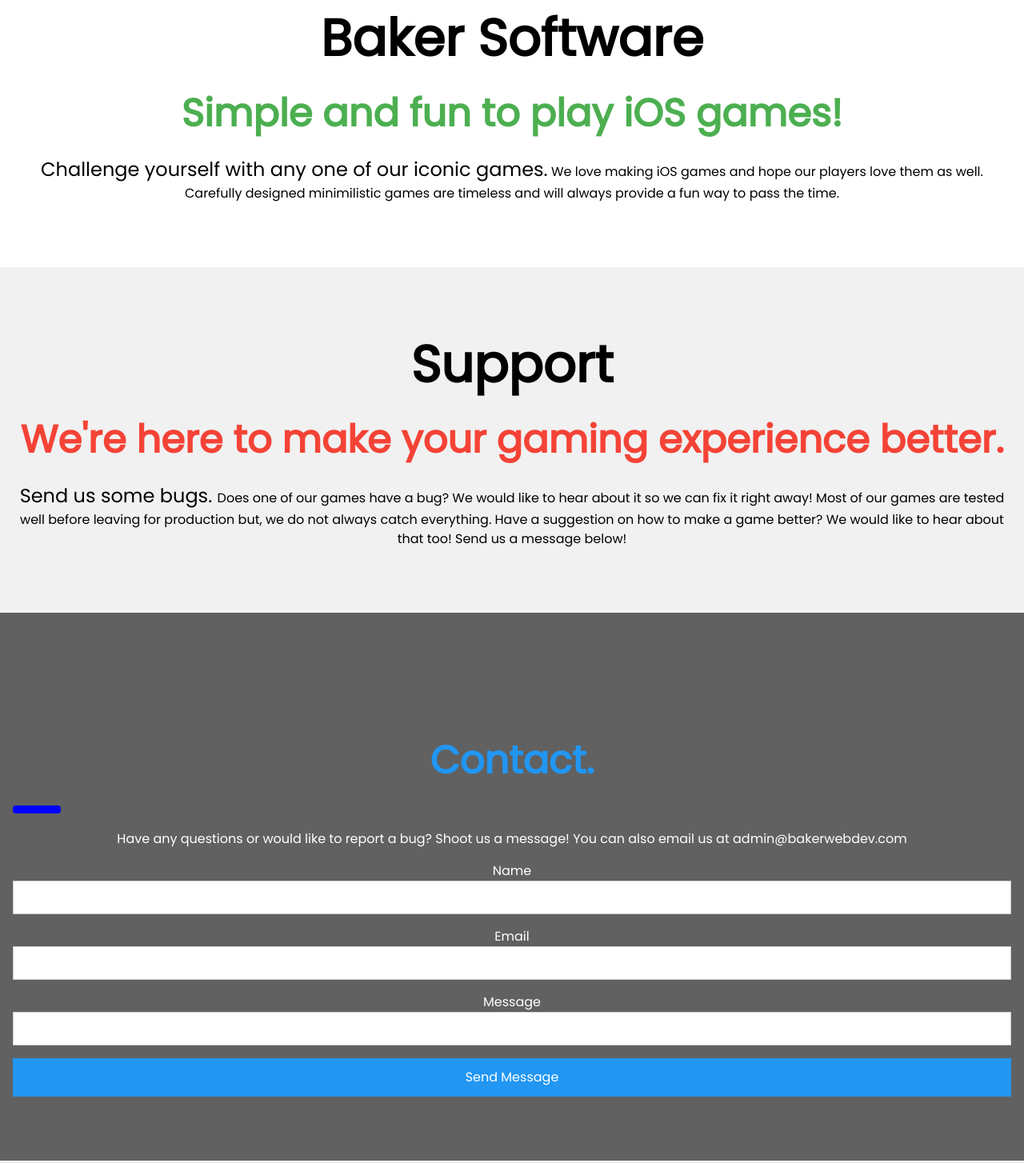
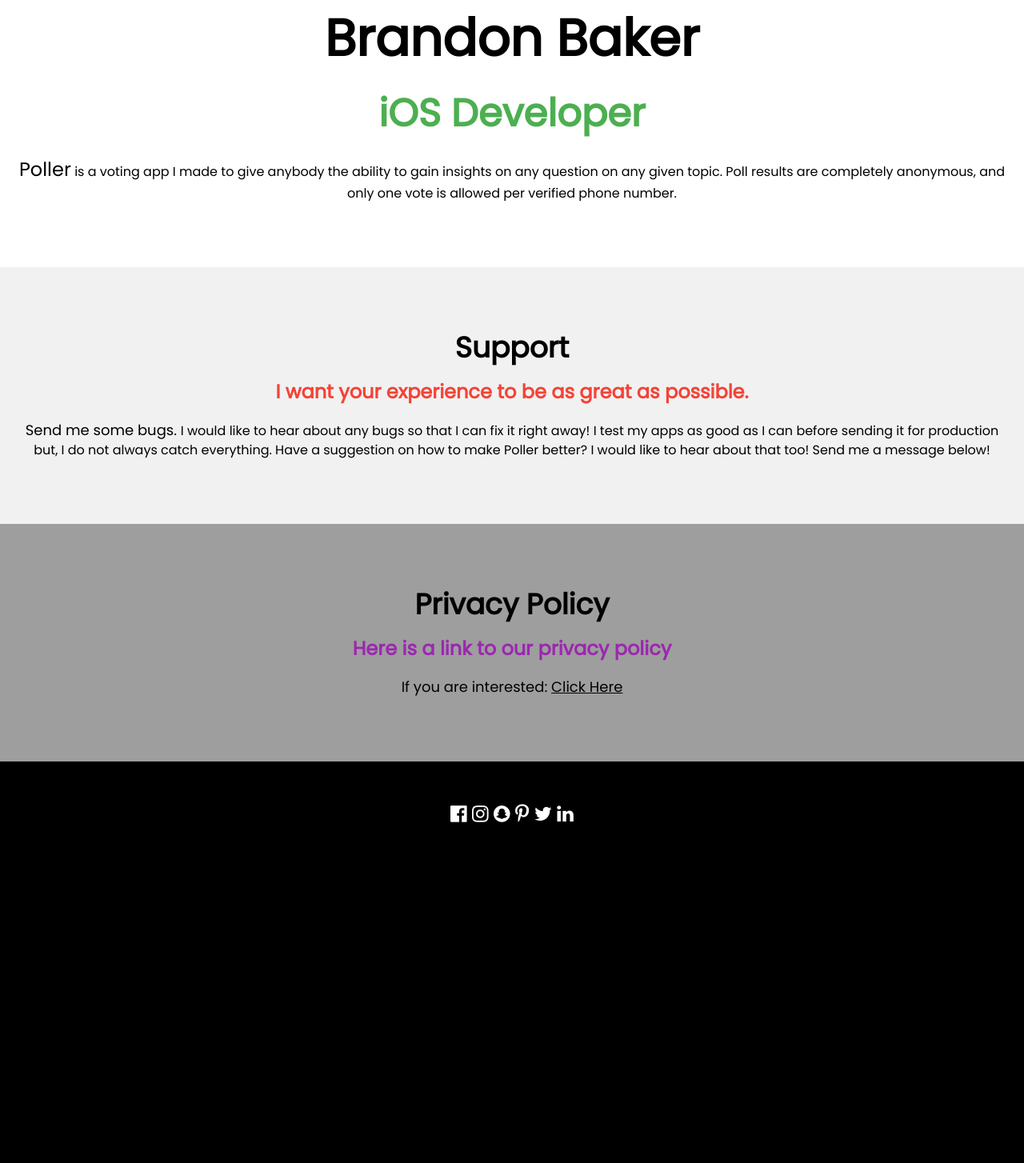
Before and after one commit to bakersoftware/bakersoftware.githhub.io, a plain HTML site: page support.html in a window 1280 px wide. Shown: the part 74-1528 px from the top of the page at 80% size. After the commit the page ends 1158 px from the top, so only its background shows below. Drawn offline with nearby package versions, Linux system fonts and the light colour scheme.

Commit message:
Add files via upload

```diff
--- a/support.html
+++ b/support.html
@@ -1,6 +1,6 @@
 <!DOCTYPE html>
 <html>
-<title>Baker Software Support</title>
+<title>Brandon Baker Support</title>
 <meta charset="UTF-8">
 <meta name="viewport" content="width=device-width, initial-scale=1">
 <link rel="stylesheet" href="https://www.w3schools.com/w3css/4/w3.css">
@@ -21,9 +21,9 @@ img {margin-bottom: -8px;}
 <div class="w3-padding-64 w3-white w3-center">
   <div class="w3-row-padding">
     <div class="w3-col">
-      <h1 class="w3-jumbo"><b>Baker Software</b></h1>
-      <h1 class="w3-xxxlarge w3-text-green"><b>Simple and fun to play iOS games!</b></h1>
-      <p><span class="w3-xlarge">Challenge yourself with any one of our iconic games.</span> We love making iOS games and hope our players love them as well. Carefully designed minimilistic games are timeless and will always provide a fun way to pass the time.</p>
+      <h1 class="w3-jumbo"><b>Brandon Baker</b></h1>
+      <h1 class="w3-xxxlarge w3-text-green"><b>iOS Developer</b></h1>
+      <p><span class="w3-xlarge">Poller</span>  is a voting app I made to give anybody the ability to gain insights on any question on any given topic. Poll results are completely anonymous, and only one vote is allowed per verified phone number. </p>
 
     </div>
 
@@ -35,42 +35,28 @@ img {margin-bottom: -8px;}
 <div class="w3-padding-64 w3-light-grey w3-center">
   <div class="w3-row-padding">
     <div class="w3-col ">
-      <h1 class="w3-jumbo"><b>Support</b></h1>
-      <h1 class="w3-xxxlarge w3-text-red"><b>We're here to make your gaming experience better.</b></h1>
-      <p><span class="w3-xlarge">Send us some bugs. </span>Does one of our games have a bug? We would like to hear about it so we can fix it right away! Most of our games are tested well before leaving for production but, we do not always catch everything. Have a suggestion on how to make a game better? We would like to hear about that too! Send us a message below! </p>
+      <h1 class="w3-xxlarge"><b>Support</b></h1>
+      <h1 class="w3-xlarge w3-text-red"><b>I want your experience to be as great as possible.</b></h1>
+      <p><span class="w3-large">Send me some bugs. </span> I would like to hear about any bugs so that I can fix it right away! I test my apps as good as I can before sending it for production but, I do not always catch everything. Have a suggestion on how to make Poller better? I would like to hear about that too! Send me a message below! </p>
+    </div>
+  </div>
+</div>
+<div class="w3-padding-64 w3-grey w3-center">
+  <div class="w3-row-padding">
+    <div class="w3-col ">
+      <h1 class="w3-xxlarge"><b>Privacy Policy</b></h1>
+      <h1 class="w3-xlarge w3-text-purple"><b>Here is a link to our privacy policy</b></h1>
+      <p><span class="w3-large">If you are interested: <a href="http://www.bakersoftware.github.io/privacypolicy.html">Click Here</a></span></p>
     </div>
   </div>
 </div>
 
 
 
-<!-- Pricing Section -->
-<div class="w3-padding-64 w3-center w3-dark-grey">
-   <!-- Contact -->
-  <div class="w3-container" id="contact" style="margin-top:75px">
-    <h1 class="w3-xxxlarge w3-text-blue"><b>Contact.</b></h1>
-    <hr style="width:50px;border:5px solid blue" class="w3-round">
-    <p>Have any questions or would like to report a bug? Shoot us a message! You can also email us at admin@bakerwebdev.com</p>
-    <form action="/action_page.php" target="_blank">
-      <div class="w3-section">
-        <label>Name</label>
-        <input class="w3-input w3-border" type="text" name="Name" required>
-      </div>
-      <div class="w3-section">
-        <label>Email</label>
-        <input class="w3-input w3-border" type="text" name="Email" required>
-      </div>
-      <div class="w3-section">
-        <label>Message</label>
-        <input class="w3-input w3-border" type="text" name="Message" required>
-      </div>
-      <button type="submit" class="w3-button w3-block w3-padding-large w3-blue w3-margin-bottom">Send Message</button>
-    </form>
-  </div>
-</div>
+
 
 <!-- Footer -->
-<footer class="w3-container w3-padding-32 w3-light-grey w3-center w3-xlarge">
+<footer class="w3-container w3-padding-32 w3-black w3-center w3-xlarge">
   <div class="w3-section">
     <i class="fa fa-facebook-official w3-hover-opacity"></i>
     <i class="fa fa-instagram w3-hover-opacity"></i>
```
Also changed, not shown: index.html (+11 -34 lines), privacypolicy.html (+5 -5 lines).
